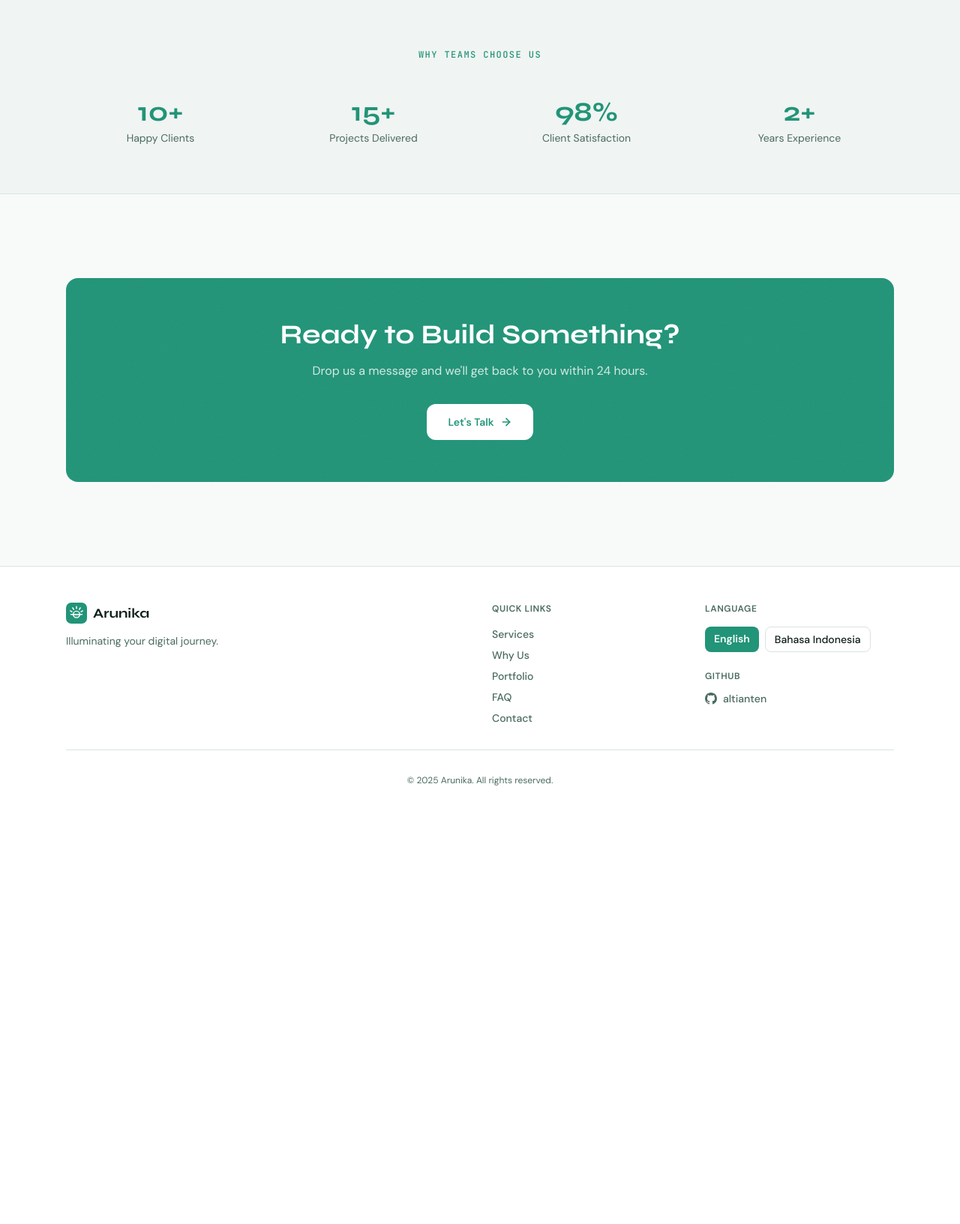
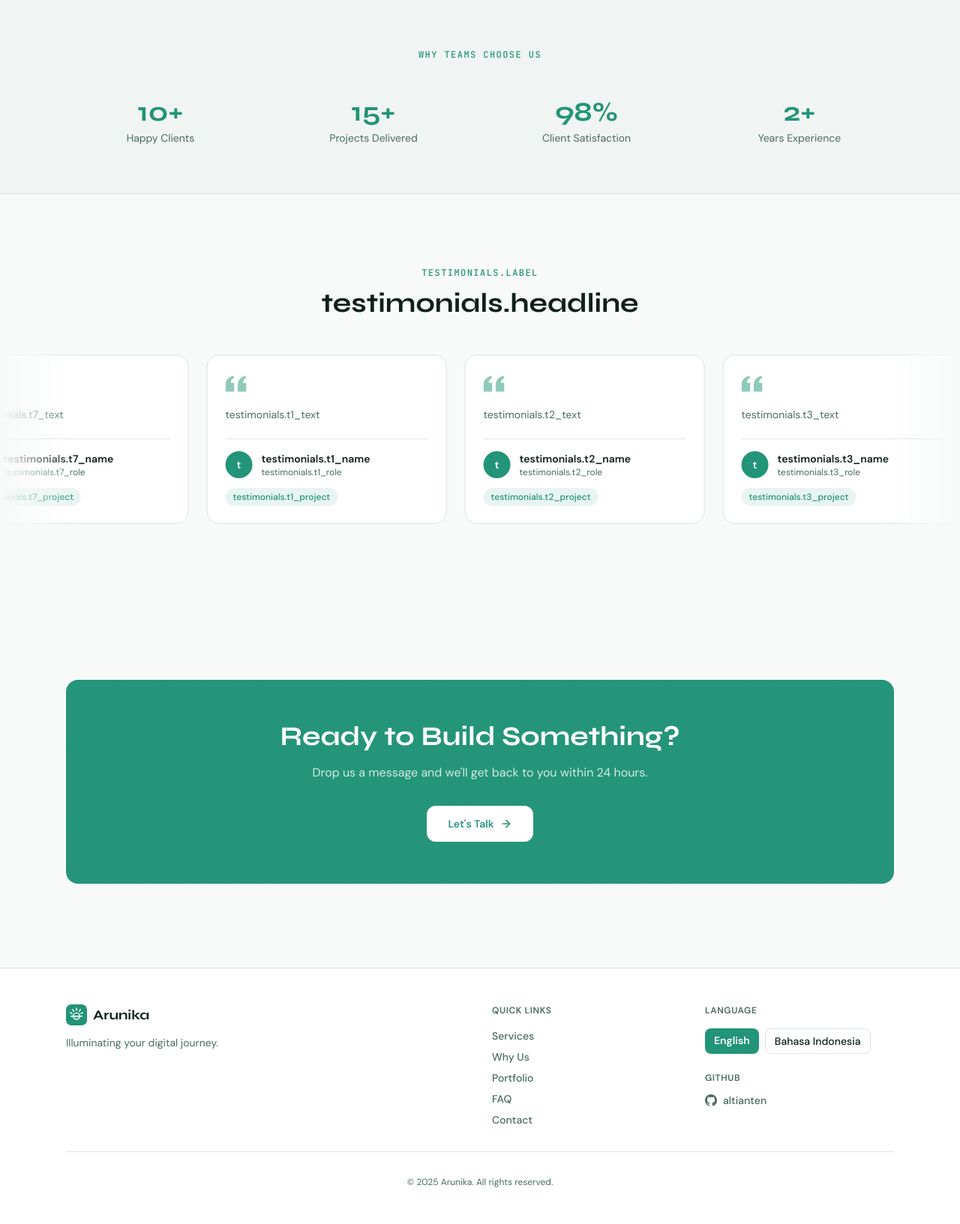
Before and after one commit to altianten/arunikacode, a Flask app: page / in a window 1280 px wide. Shown: the part 1353-2986 px from the top of the page at 75% size. Before the commit the page ends 2401 px from the top, so only its background shows below. Run offline with Flask 3, Linux system fonts and the light colour scheme; some libraries are stand-ins or nearby versions.

Commit message:
Add testimonial

```diff
--- a/templates/home.html
+++ b/templates/home.html
@@ -114,6 +114,84 @@
   </div>
 </section>
 
+<!-- ── Testimonials Marquee ───────────────────────────────────────────────── -->
+<section class="py-20 md:py-24 overflow-hidden">
+  <div class="max-w-6xl mx-auto px-4 sm:px-6">
+    <div class="text-center mb-12 reveal">
+      <p class="section-label mb-3">{{ t('testimonials.label') }}</p>
+      <h2 class="font-display text-3xl md:text-4xl font-bold" style="color:var(--c-text);">{{ t('testimonials.headline') }}</h2>
+    </div>
+  </div>
+
+  <!-- Marquee wrapper with fade edges -->
+  <div class="relative" style="mask-image: linear-gradient(to right, transparent 0%, black 8%, black 92%, transparent 100%); -webkit-mask-image: linear-gradient(to right, transparent 0%, black 8%, black 92%, transparent 100%);">
+    <div class="testimonial-track flex gap-6">
+      {% for i in range(1, 8) %}
+      <div class="testimonial-card flex-shrink-0 w-80 card p-6 rounded-2xl">
+        <!-- Quote icon -->
+        <div class="mb-4" style="color:var(--c-brand); opacity:0.5;">
+          <svg xmlns="http://www.w3.org/2000/svg" width="28" height="28" viewBox="0 0 24 24" fill="currentColor"><path d="M14.017 21v-7.391c0-5.704 3.731-9.57 8.983-10.609l.995 2.151c-2.432.917-3.995 3.638-3.995 5.849h4v10h-9.983zm-14.017 0v-7.391c0-5.704 3.748-9.57 9-10.609l.996 2.151c-2.433.917-3.996 3.638-3.996 5.849h3.983v10h-9.983z"/></svg>
+        </div>
+        <!-- Text -->
+        <p class="text-sm leading-relaxed mb-5" style="color:var(--c-text-muted);">{{ t('testimonials.t' ~ i ~ '_text') }}</p>
+        <!-- Divider -->
+        <div class="border-t mb-4" style="border-color:var(--c-border);"></div>
+        <!-- Author -->
+        <div class="flex items-center gap-3">
+          <div class="w-9 h-9 rounded-full flex items-center justify-center text-sm font-bold text-white flex-shrink-0" style="background:var(--c-brand);">
+            {{ t('testimonials.t' ~ i ~ '_name')[0] }}
+          </div>
+          <div>
+            <p class="text-sm font-semibold" style="color:var(--c-text);">{{ t('testimonials.t' ~ i ~ '_name') }}</p>
+            <p class="text-xs" style="color:var(--c-text-muted);">{{ t('testimonials.t' ~ i ~ '_role') }}</p>
+          </div>
+        </div>
+        <!-- Project badge -->
+        <div class="mt-3">
+          <span class="text-xs px-2.5 py-1 rounded-full font-medium" style="background:rgba(34,148,120,0.1); color:var(--c-brand);">{{ t('testimonials.t' ~ i ~ '_project') }}</span>
+        </div>
+      </div>
+      {% endfor %}
+      <!-- Duplicate for seamless loop -->
+      {% for i in range(1, 8) %}
+      <div class="testimonial-card flex-shrink-0 w-80 card p-6 rounded-2xl" aria-hidden="true">
+        <div class="mb-4" style="color:var(--c-brand); opacity:0.5;">
+          <svg xmlns="http://www.w3.org/2000/svg" width="28" height="28" viewBox="0 0 24 24" fill="currentColor"><path d="M14.017 21v-7.391c0-5.704 3.731-9.57 8.983-10.609l.995 2.151c-2.432.917-3.995 3.638-3.995 5.849h4v10h-9.983zm-14.017 0v-7.391c0-5.704 3.748-9.57 9-10.609l.996 2.151c-2.433.917-3.996 3.638-3.996 5.849h3.983v10h-9.983z"/></svg>
+        </div>
+        <p class="text-sm leading-relaxed mb-5" style="color:var(--c-text-muted);">{{ t('testimonials.t' ~ i ~ '_text') }}</p>
+        <div class="border-t mb-4" style="border-color:var(--c-border);"></div>
+        <div class="flex items-center gap-3">
+          <div class="w-9 h-9 rounded-full flex items-center justify-center text-sm font-bold text-white flex-shrink-0" style="background:var(--c-brand);">
+            {{ t('testimonials.t' ~ i ~ '_name')[0] }}
+          </div>
+          <div>
+            <p class="text-sm font-semibold" style="color:var(--c-text);">{{ t('testimonials.t' ~ i ~ '_name') }}</p>
+            <p class="text-xs" style="color:var(--c-text-muted);">{{ t('testimonials.t' ~ i ~ '_role') }}</p>
+          </div>
+        </div>
+        <div class="mt-3">
+          <span class="text-xs px-2.5 py-1 rounded-full font-medium" style="background:rgba(34,148,120,0.1); color:var(--c-brand);">{{ t('testimonials.t' ~ i ~ '_project') }}</span>
+        </div>
+      </div>
+      {% endfor %}
+    </div>
+  </div>
+</section>
+
+<style>
+.testimonial-track {
+  animation: marquee-scroll 60s linear infinite;
+  width: max-content;
+}
+.testimonial-track:hover {
+  animation-play-state: paused;
+}
+@keyframes marquee-scroll {
+  0%   { transform: translateX(-50%); }
+  100% { transform: translateX(0%); }
+}
+</style>
+
 <!-- ── CTA Banner ─────────────────────────────────────────────────────────── -->
 <section class="py-20 md:py-28">
   <div class="max-w-6xl mx-auto px-4 sm:px-6 reveal">
```
